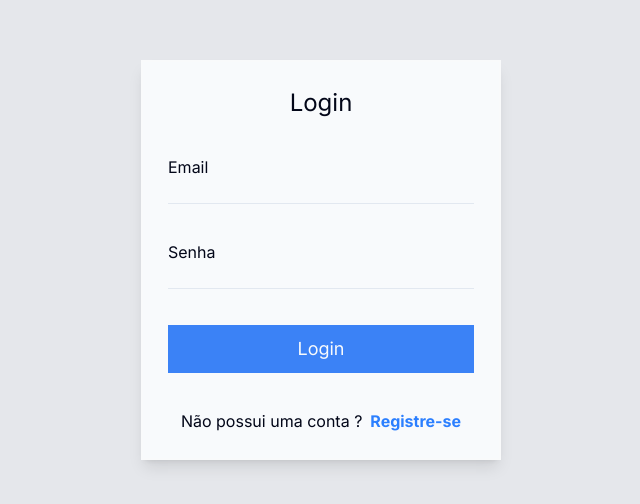
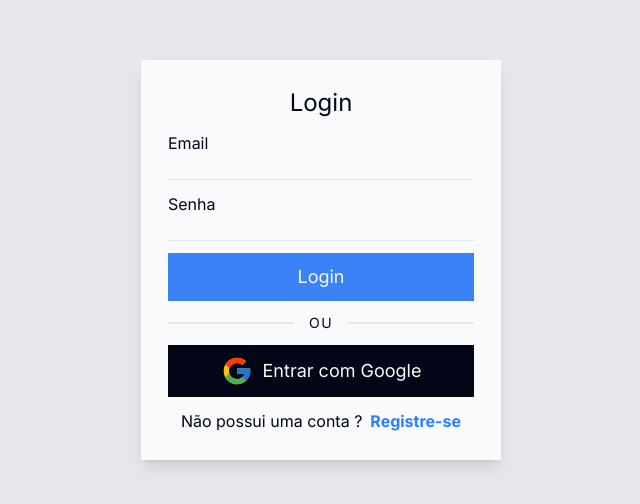
Before and after one commit to dezoliveira/agenda, a Next.js app: page / in a window 1280 px wide. Shown: the part 140-644 px from the top of the page, without its empty margins (319-959 px from the left). Built offline with nearby package versions, Linux system fonts and the light colour scheme; no server answers.

Commit message:
Botão, estilo e funcionalidade de logar com o Google

```diff
--- a/src/app/login.module.css
+++ b/src/app/login.module.css
@@ -70,3 +70,39 @@
   @apply
     text-red-500
 }
+
+.googleButton {
+  @apply
+    w-[100%]
+    bg-slate-950
+    text-slate-50
+    py-[10px]
+    hover:opacity-[0.9]
+    text-lg
+
+    flex
+    items-center
+    justify-center
+    gap-[10px]
+}
+
+.dividerBox {
+  @apply
+    flex
+    items-center
+    justify-center
+
+    text-sm
+}
+
+.dividerBox p {
+  @apply
+    px-[15px]
+    tracking-widest
+}
+
+.divider {
+  @apply
+    border-[1px]
+    w-[100%]
+}
--- a/src/app/page.tsx
+++ b/src/app/page.tsx
@@ -5,6 +5,8 @@ import { useRouter } from 'next/navigation'
 import { useLogin } from './lib/hooks/useLogin'
 import styles from '../app/login.module.css'
 import Link from 'next/link'
+import { useGoogleLogin } from './lib/hooks/useGoogleLogin'
+import { FcGoogle } from 'react-icons/fc'
 
 export default function Home() {
   const router = useRouter()
@@ -13,6 +15,7 @@ export default function Home() {
   const [password, setPassword] = useState<string>("")
 
   const { login, error, loading } = useLogin()
+  const { loginWithGoogle, loading: loadingGoogle, error: errorGoogle } = useGoogleLogin()
 
   const handleLogin = async (e: FormEvent<HTMLFormElement>) => {
     e.preventDefault()
@@ -23,6 +26,14 @@ export default function Home() {
     }
 
     const success = await login(credentials)
+
+    if (success) {
+      router.push("/dashboard")
+    }
+  }
+
+  const handleGoogleLogin = async() => {
+    const success = await loginWithGoogle()
 
     if (success) {
       router.push("/dashboard")
@@ -61,6 +72,24 @@ export default function Home() {
           </button>
         </div>
 
+        <div className={styles.dividerBox}>
+          <span className={styles.divider}></span>
+            <p>OU</p>
+          <span className={styles.divider}></span>
+        </div>
+
+        <div className={styles.inputBox}>
+          <button
+            type="button"
+            className={styles.googleButton}
+            disabled={loadingGoogle}
+            onClick={handleGoogleLogin}
+          >
+            <FcGoogle size={32}/>
+            {loadingGoogle ? "Carregando..." : "Entrar com Google"}
+          </button>
+        </div>
+
         <div className={styles.inputBox}>
           <p>Não possui uma conta ?
             <Link href="/auth/signup">
@@ -70,10 +99,10 @@ export default function Home() {
         </div>
 
         {
-          error && (
+          error || errorGoogle && (
             <>
               <div className={styles.errorMessage}>
-                <p>{error}</p>
+                <p>{error || errorGoogle}</p>
               </div>
             </>
           )
```
